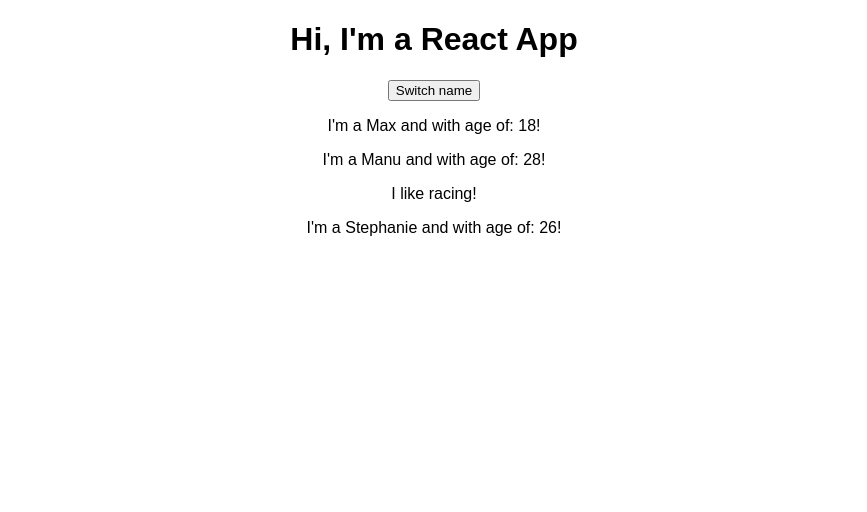
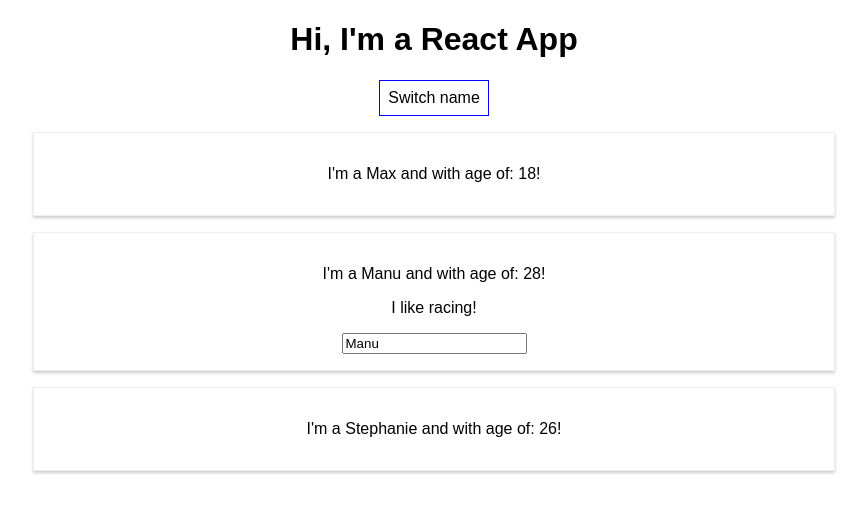
Before and after one commit to agawrysiuk/react-learning, a React (Create React App) app: page / in a window 1280 px wide. Shown: the top 512 px of the page, without its empty margins (206-1073 px from the left). Built offline with nearby package versions, Linux system fonts and the light colour scheme.

Commit message:
Added two-way binding, styles, inline styles

```diff
--- a/src/App.js
+++ b/src/App.js
@@ -30,7 +30,26 @@ class App extends Component {
         })
     }
 
+    nameChangedHandler = (event) => {
+        this.setState({
+            persons: [
+                {name: 'Max', age: undefined},
+                {name: event.target.value, age: 28},
+                {name: "Stephanie", age: 22}
+            ]
+        })
+    }
+
     render() {
+        // difficult to style "hover" or "focus"
+        const style = {
+            backgroundColor: 'white',
+            font: 'inherit',
+            border: '1px solid blue',
+            padding: '8px',
+            cursor: 'pointer'
+        };
+
         return (
             // our JSX element must have exactly one root element -> div here
             // it's best to wrap everything in one root component
@@ -38,11 +57,12 @@ class App extends Component {
             <div className="App">
                 <h1>Hi, I'm a React App</h1>
                 {/* One way to pass function with properties, but may be inneficient performance-wise, better use .bind() */}
-                <button onClick={() => this.switchNameHandler("ASD")}>Switch name</button>
+                <button style={style} onClick={() => this.switchNameHandler("ASD")}>Switch name</button>
                 <Person
                     name={this.state.persons[0].name}
                     click={this.switchNameHandler.bind(this, "Maximilian")}/>
                 <Person
+                    changed={this.nameChangedHandler}
                     name={this.state.persons[1].name}
                     age={this.state.persons[1].age}>I like racing!</Person>
                 <Person
--- /dev/null
+++ b/src/Person/Person.css
@@ -0,0 +1,8 @@
+.Person {
+    width: 60%;
+    margin: 16px auto;
+    border: 1px solid #eee;
+    box-shadow: 0 2px 3px #cccccc;
+    padding: 16px;
+    text-align: center;
+}
--- a/src/Person/Person.js
+++ b/src/Person/Person.js
@@ -1,13 +1,15 @@
 import React from 'react';
+import './Person.css';
 
 // in a simplest form, component is a function that returns a JSX
 const Person = (props) => {
     return (
-        <div>
+        <div className="Person">
             <p onClick={props.click}>I'm a {props.name} and with age of: {props.age ? props.age : getRandomNumber()}!</p>
             {/* this is a way to make a comment in the JSX */}
             {/* below, we pass elements between the opening and closing tags of our component if they exist (no empty <p> tags) */}
             {props.children ? <p>{props.children}</p> : null}
+            {props.changed ? <input type="text" onChange={props.changed} value={props.name}/> : null}
         </div>
     );
 }
```
